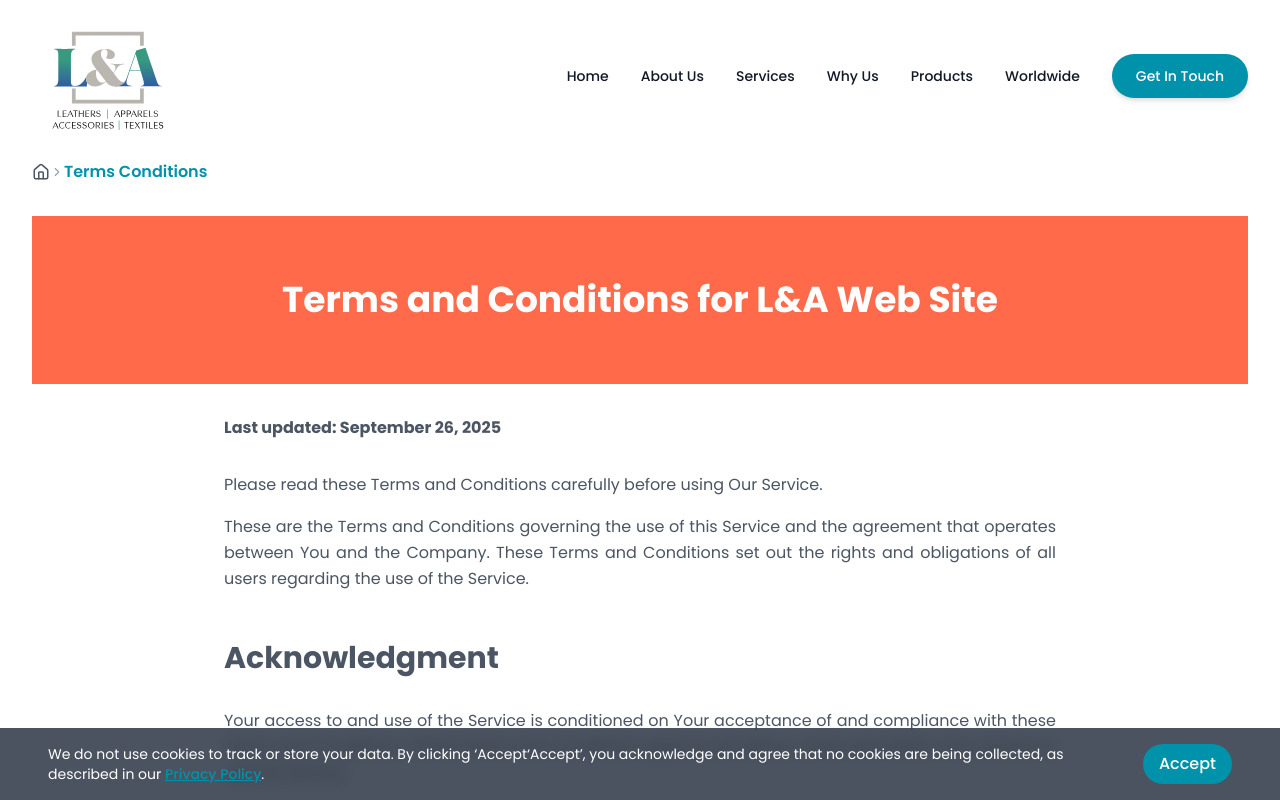
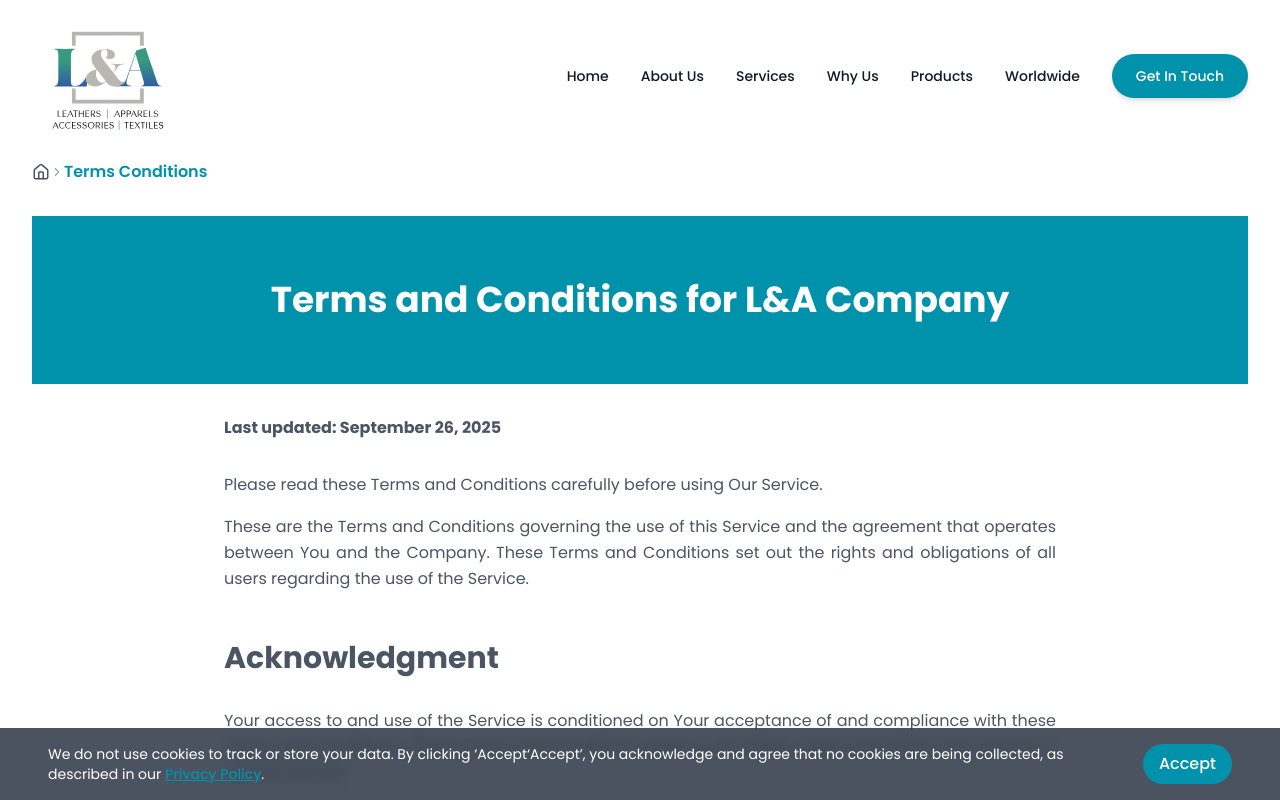
Before and after one commit to suman-bonakurthi/lahkltd, a Next.js app: page /terms-conditions in a window 1280 px wide. Shown: the top 800 px of the page. Built offline with nearby package versions, Linux system fonts and the light colour scheme.

Commit message:
updated contact us page

```diff
--- a/app/contact-us/page.tsx
+++ b/app/contact-us/page.tsx
@@ -329,6 +329,20 @@ export default function ContactPage() {
             >
               ×
             </button>
+            {/* 👇 Add this line to display status */}
+            {status && (
+              <p
+                className={`text-sm mt-4 ${
+                  status.startsWith("✅")
+                    ? "text-green-600"
+                    : status.startsWith("⚠️")
+                      ? "text-yellow-600"
+                      : "text-red-600"
+                }`}
+              >
+                {status}
+              </p>
+            )}
 
             {/* Check Icon */}
             <div className="flex justify-center mb-4">
--- a/app/terms-conditions/page.tsx
+++ b/app/terms-conditions/page.tsx
@@ -1,6 +1,5 @@
 // app/terms/page.tsx
 "use client";
-import React from "react";
 
 const TermsAndConditions = () => {
   return (
@@ -8,9 +7,9 @@ const TermsAndConditions = () => {
       {/* Blue Header Box (container-width only, no rounded) */}
       <div>
         <div className="max-w-7xl mx-auto px-4 sm:px-6 lg:px-8">
-          <div className="bg-secondary text-white py-16 text-center">
+          <div className="bg-primary text-white py-16 text-center">
             <h1 className=" text-3xl sm:text-4xl font-bold">
-              Terms and Conditions for L&amp;A Web Site
+              Terms and Conditions for L&amp;A Company
             </h1>
           </div>
         </div>
```
Also changed, not shown: 1 other file (tests, documents, lock files or other folders).
